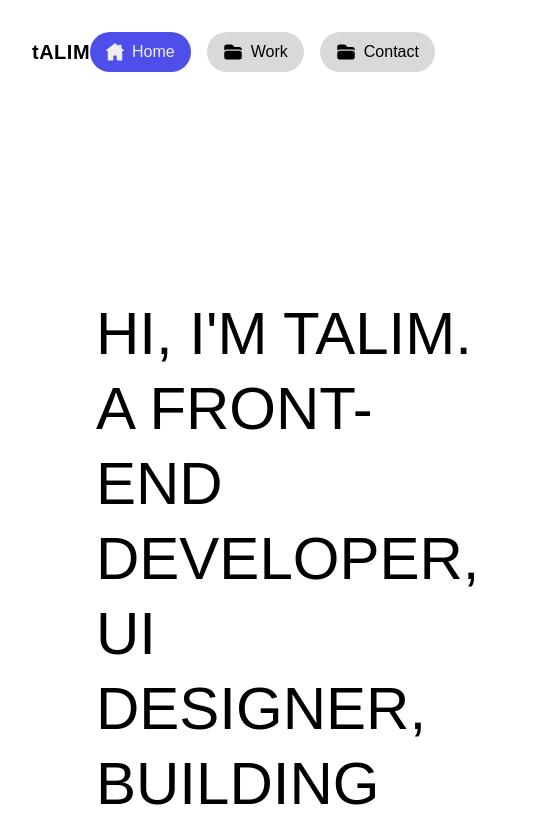
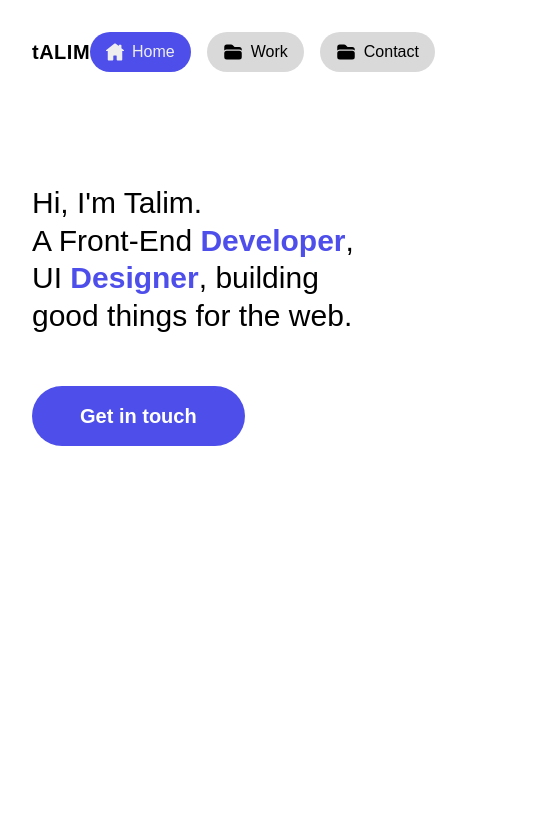
Before and after one commit to Md-Talim/Md-Talim, a Next.js app: page / in a window 390 px wide. Shown: the top 835 px of the page, 543 px wide, since content can reach past the window. Built offline with nearby package versions, Linux system fonts and the light colour scheme.

Commit message:
Make the homepage responsive

```diff
--- a/src/app/page.tsx
+++ b/src/app/page.tsx
@@ -2,7 +2,7 @@ import Hero from '@/components/Hero';
 
 export default function Home() {
   return (
-    <main className="flex items-center p-8 lg:p-0">
+    <main className="flex items-center px-8 lg:p-0">
       <Hero />
     </main>
   );
--- a/src/components/Header.tsx
+++ b/src/components/Header.tsx
@@ -9,10 +9,12 @@ const Header = () => {
       animate={{ opacity: 1 }}
       transition={{ duration: 0.2 }}
     >
-      <h1 className="max-w-5xl text-6xl uppercase leading-tight">
+      <h1 className="text-3xl leading-tight md:text-4xl lg:max-w-5xl lg:text-6xl">
         Hi, I&apos;m Talim.
-        <br /> A Front-End Developer, UI Designer, building good things for the
-        web.
+        <br /> A Front-End{' '}
+        <span className="font-bold text-primary">Developer</span>,
+        <br /> UI <span className="font-bold text-primary">Designer</span>,
+        building good things for the web.
       </h1>
     </motion.header>
   );
--- a/src/components/Hero.tsx
+++ b/src/components/Hero.tsx
@@ -6,7 +6,7 @@ import Link from 'next/link';
 
 const Hero = () => {
   return (
-    <section className="space-y-8 px-16 pt-40">
+    <section className="space-y-8 pt-20 lg:px-16 lg:pt-40">
       <Header />
       <motion.div
         initial={{ opacity: 0, y: 100 }}
@@ -15,7 +15,7 @@ const Hero = () => {
       >
         <Link
           href="/contact"
-          className="mt-10 inline-block rounded-full bg-primary px-16 py-6 text-xl font-bold text-white"
+          className="mt-5 inline-block rounded-full bg-primary px-12 py-4 text-xl font-bold text-white md:mt-10 md:px-16 md:py-6"
         >
           Get in touch
         </Link>
```
